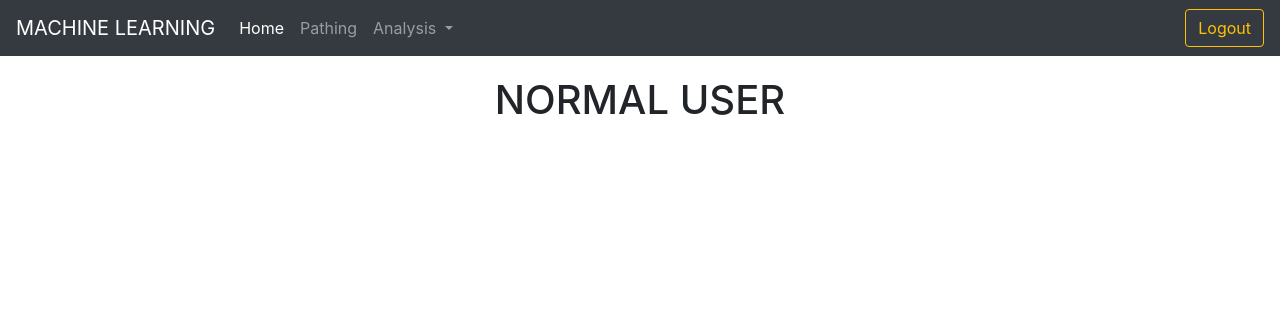
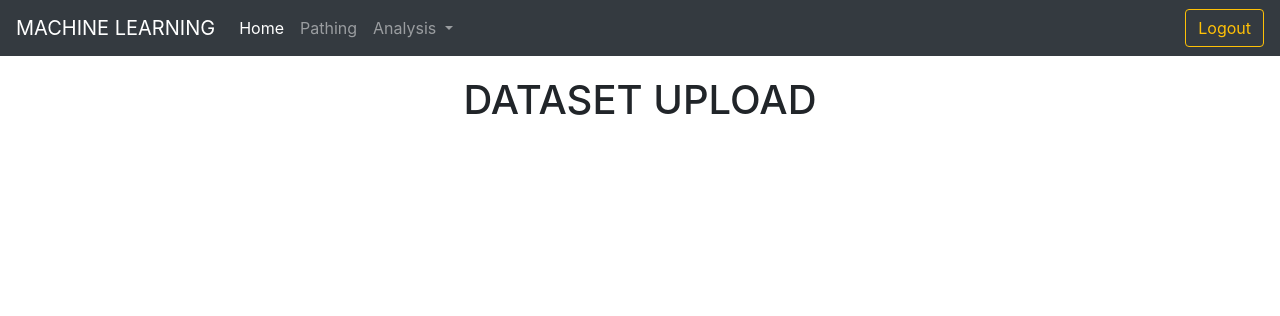
Before and after one commit to AKSKMY/ML_PROJECT, a Flask app: page /user in a window 1280 px wide. Shown: the top 316 px of the page. Run offline with Flask 3, Linux system fonts and the light colour scheme; the visitor is signed in with stand-in values (Sample User, id 1); some libraries are stand-ins or nearby versions.

Commit message:
Updated normal user.html

```diff
--- a/templates/user.html
+++ b/templates/user.html
@@ -35,7 +35,7 @@
         <div class="collapse navbar-collapse" id="navbarSupportedContent">
           <ul class="navbar-nav mr-auto">
             <li class="nav-item active">
-              <a class="nav-link" href="/user">Home</a>
+              <a class="nav-link" href="/admin">Home</a>
             </li>
             <li class="nav-item">
               <a class="nav-link" href="/RouteOptimization">Pathing</a>
@@ -59,4 +59,10 @@
       </nav>
 
       <div class="container">
-        <h1>NORMAL USER</h1>
+        <h1>DATASET UPLOAD</h1>
+
+
+    <script src="https://cdn.jsdelivr.net/npm/@popperjs/core@2.9.3/dist/umd/popper.min.js"></script>
+    <script src="https://stackpath.bootstrapcdn.com/bootstrap/4.5.2/js/bootstrap.min.js"></script>
+</body>
+</html>
```
